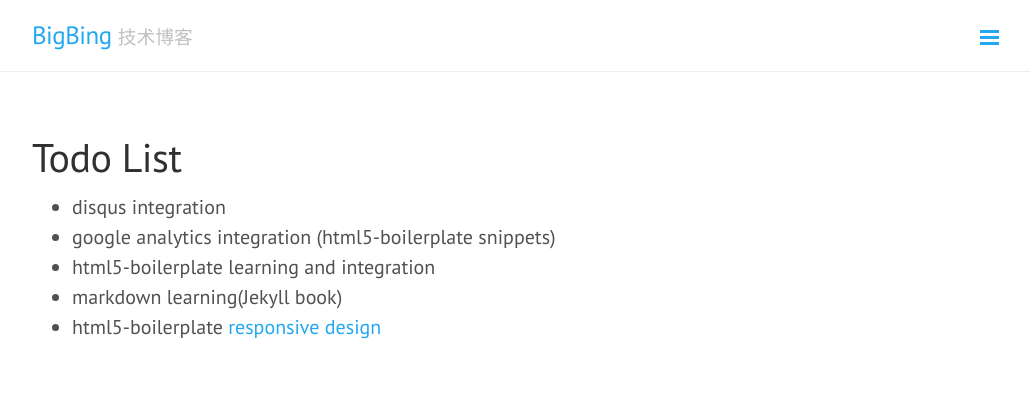
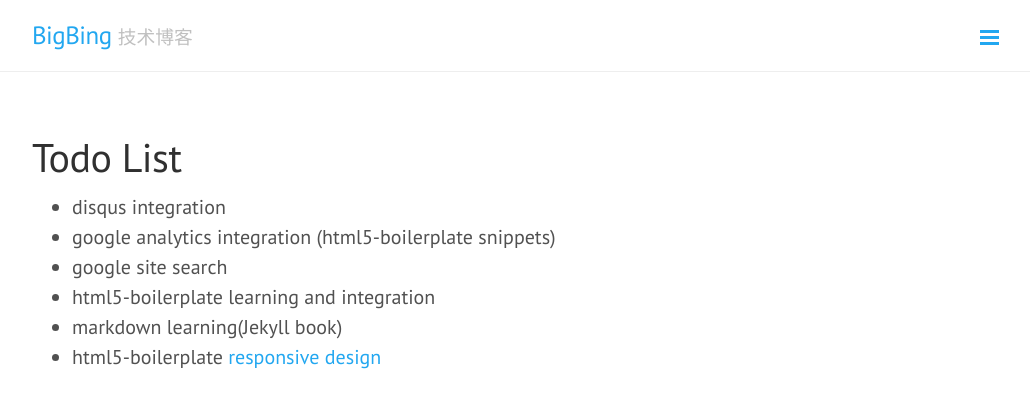
Before and after one commit to bingxie/bingxie.github.io, a Jekyll site: the page built from todo.md, in a window 1280 px wide. Shown: the top 408 px of the page, without its empty margins (248-1278 px from the left). Built offline with Jekyll 4.4.1, drawn with Linux system fonts in a browser that asks for light colours; Markdown is read by kramdown in place of the engine named in the settings.

Commit message:
Update 404 page

```diff
--- a/404.html
+++ b/404.html
@@ -5,6 +5,6 @@ permalink: 404.html
 ---
 
 <div class="page">
-  <h1 class="page-title">404: Page not found</h1>
-  <p class="lead">Sorry, we've misplaced that URL or it's pointing to something that doesn't exist. <a href="{{ site.baseurl }}">Head back home</a> to try finding it again.</p>
+  <h1 class="page-title">404: 页面不存在 :(</h1>
+  <p class="lead">抱歉，可能是链接错了或者输入的地址不存在了。<a href="{{ site.baseurl }}">返回首页</a>去看看别的内容吧。</p>
 </div>
--- a/todo.md
+++ b/todo.md
@@ -5,6 +5,7 @@ title: Todo List
 
 * disqus integration
 * google analytics integration (html5-boilerplate snippets)
+* google site search
 * html5-boilerplate learning and integration
 * markdown learning(Jekyll book)
 * html5-boilerplate [responsive design](http://verekia.com/initializr/responsive-template)
```
